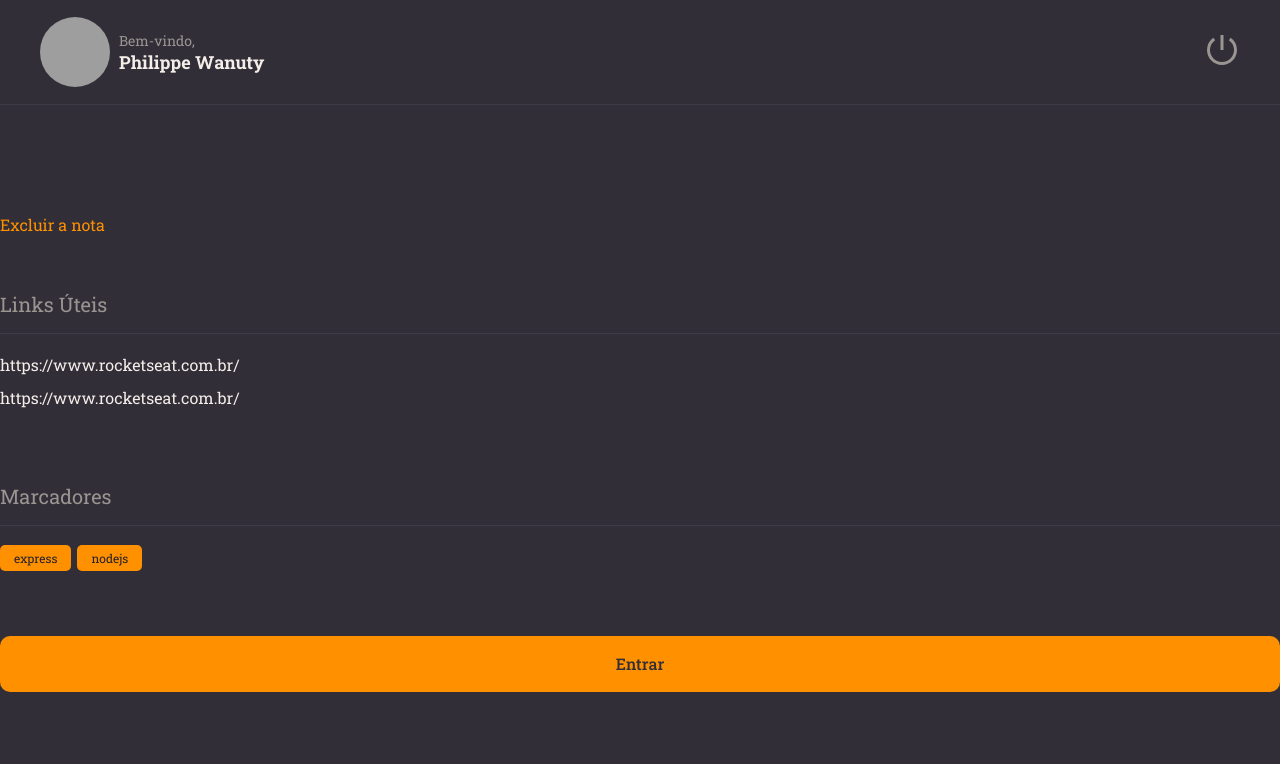
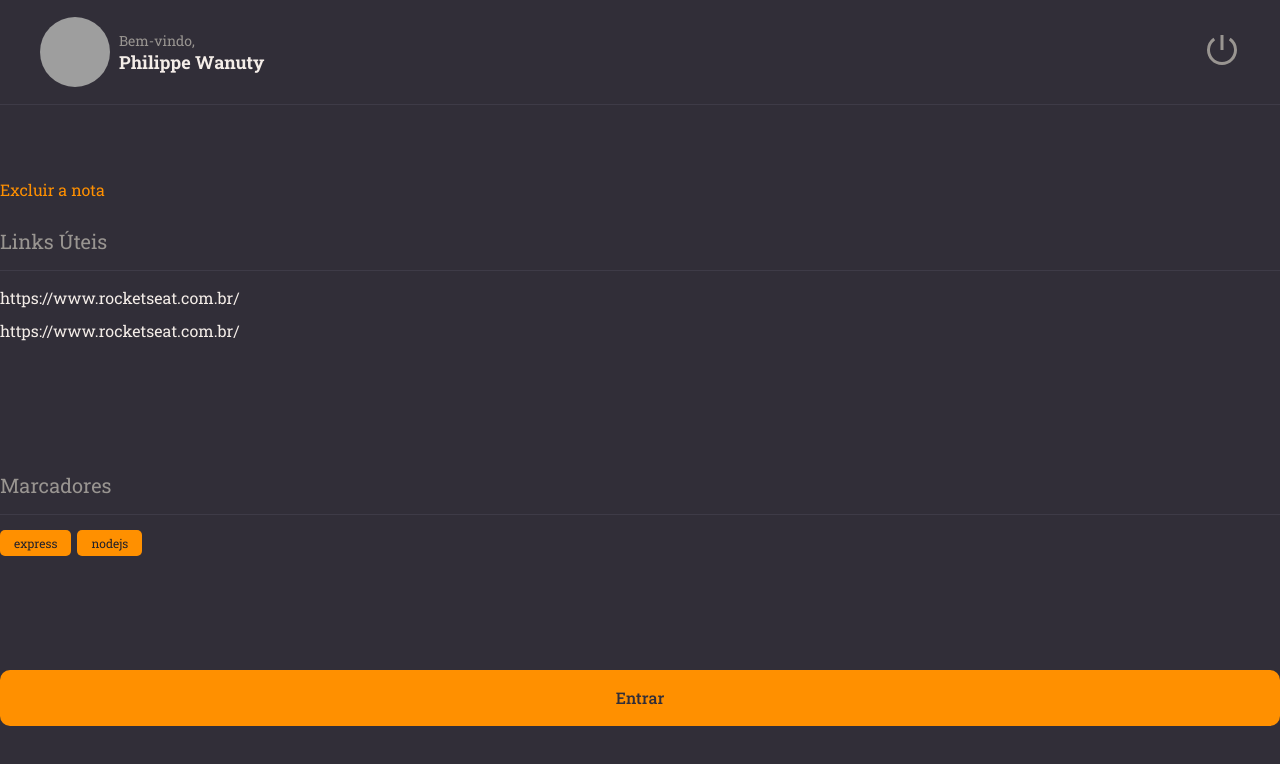
Before and after one commit to philippewanuty/Rocketnotes, a React (Vite) app: page / in a window 1280 px wide. Shown: the top 764 px of the page. Built offline with nearby package versions, Linux system fonts and the light colour scheme; grey boxes are pictures that could not be loaded.

Commit message:
ajustando Section

```diff
--- a/src/components/Section/index.jsx
+++ b/src/components/Section/index.jsx
@@ -3,7 +3,6 @@ import { Container } from './styles';
 
 export function Section({title, children}) {
   return (
-    <>
       <Container>
 
         <h2>
@@ -12,6 +11,5 @@ export function Section({title, children}) {
         {children}
 
       </Container>
-    </>
   );
 };
--- a/src/components/Section/styles.js
+++ b/src/components/Section/styles.js
@@ -1,8 +1,8 @@
 import styled from 'styled-components';
 
 export const Container = styled.section`
-	margin: 56px 0 28px;
-	height: 0px;
+	margin: 28px 0px;
+
 
 	> h2 {
 		font-size: 1.25rem;
@@ -12,6 +12,6 @@ export const Container = styled.section`
 		border-bottom: solid 1px ${({ theme }) => theme.COLORS.BACKGROUND_700};
 
 		padding-bottom: 1rem;
-		margin-bottom: 1.25rem;
+		margin-bottom: 1rem;
 	}
 `;
```
